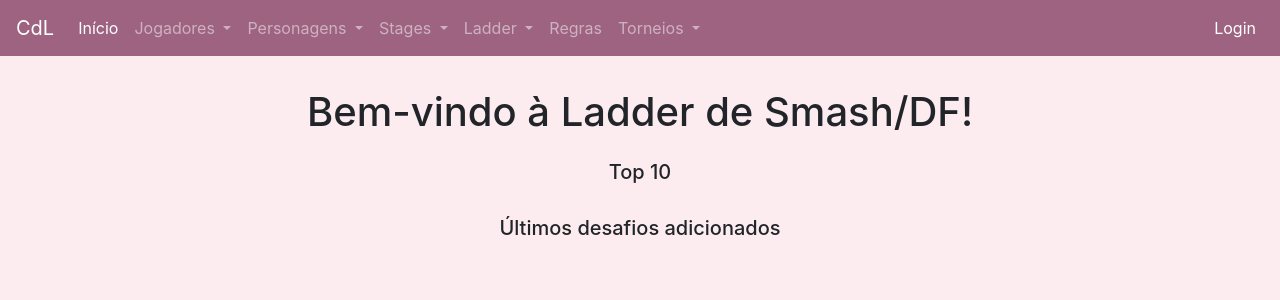
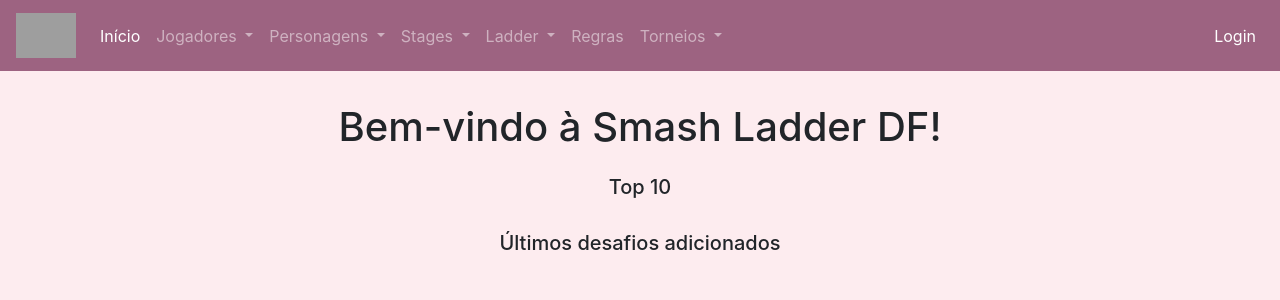
Before and after one commit to nizbel/smash-ladder, a Django app: page / in a window 1280 px wide. Shown: the top 300 px of the page. Run offline with Django 3.2, Linux system fonts and the light colour scheme; data that the repository does not hold is empty; some libraries are stand-ins or nearby versions; grey boxes are pictures that could not be loaded.

Commit message:
Atualizando aparência

```diff
--- a/templates/base.html
+++ b/templates/base.html
@@ -26,7 +26,9 @@
 	<body class="bg-cinza-1">
 	  	<main>
 			<nav class="navbar navbar-expand-lg navbar-light navbar-dark site-header sticky-top">
-	  			<a class="navbar-brand" href="{% url 'inicio' %}">CdL</a>
+	  			<a class="navbar-brand" href="{% url 'inicio' %}">
+	  				<img src="{% static "img/misc/cdl_logo_red.png" %}" width="60" alt="Clube da Luta"/>
+  				</a>
 			  	<button class="navbar-toggler" type="button" data-toggle="collapse" data-target="#navbarSupportedContent" aria-controls="navbarSupportedContent" aria-expanded="false" aria-label="Toggle navigation">
 			    	<span class="navbar-toggler-icon"></span>
 			  	</button>
--- a/templates/home.html
+++ b/templates/home.html
@@ -3,7 +3,7 @@
 
 {% block title %}- Home{% endblock %}
 
-{% block page_header %}Bem-vindo à Ladder de {{ JOGO }}/{{ UF }}!{% endblock %}
+{% block page_header %}Bem-vindo à {{ JOGO }} Ladder {{ UF }}!{% endblock %}
 
 {% block extra_header %}
 <link rel="stylesheet" href="https://use.fontawesome.com/releases/v5.8.1/css/all.css" integrity="sha384-50oBUHEmvpQ+1lW4y57PTFmhCaXp0ML5d60M1M7uH2+nqUivzIebhndOJK28anvf" crossorigin="anonymous">
```
